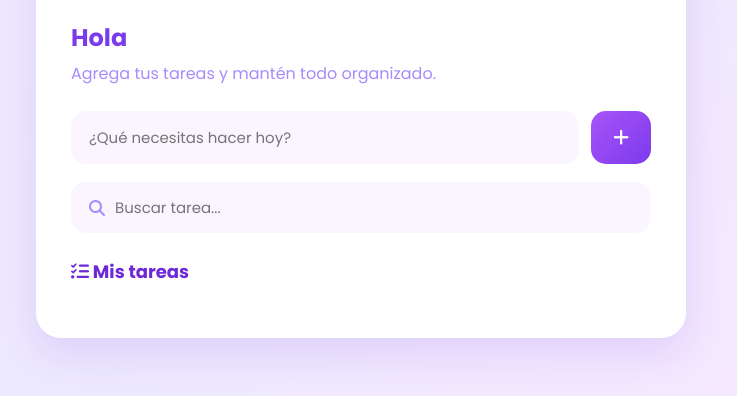
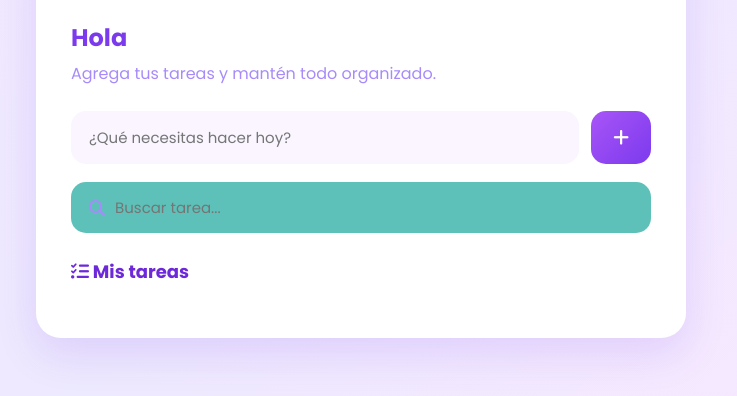
Before and after one commit to estefanydelaapozo-lgtm/todo-list-vps, a plain HTML site: page frontend/index.html in a window 1280 px wide. Shown: the part 286-682 px from the top of the page, without its empty margins (279-1016 px from the left). Drawn offline with Linux system fonts and the light colour scheme; no server answers.

Commit message:
Update style.css

```diff
--- a/frontend/style.css
+++ b/frontend/style.css
@@ -215,7 +215,7 @@ header p{
 
     gap:10px;
 
-    background:#faf5ff;
+    background:#5dc1b9;
 
     padding:14px 18px;
 
```
